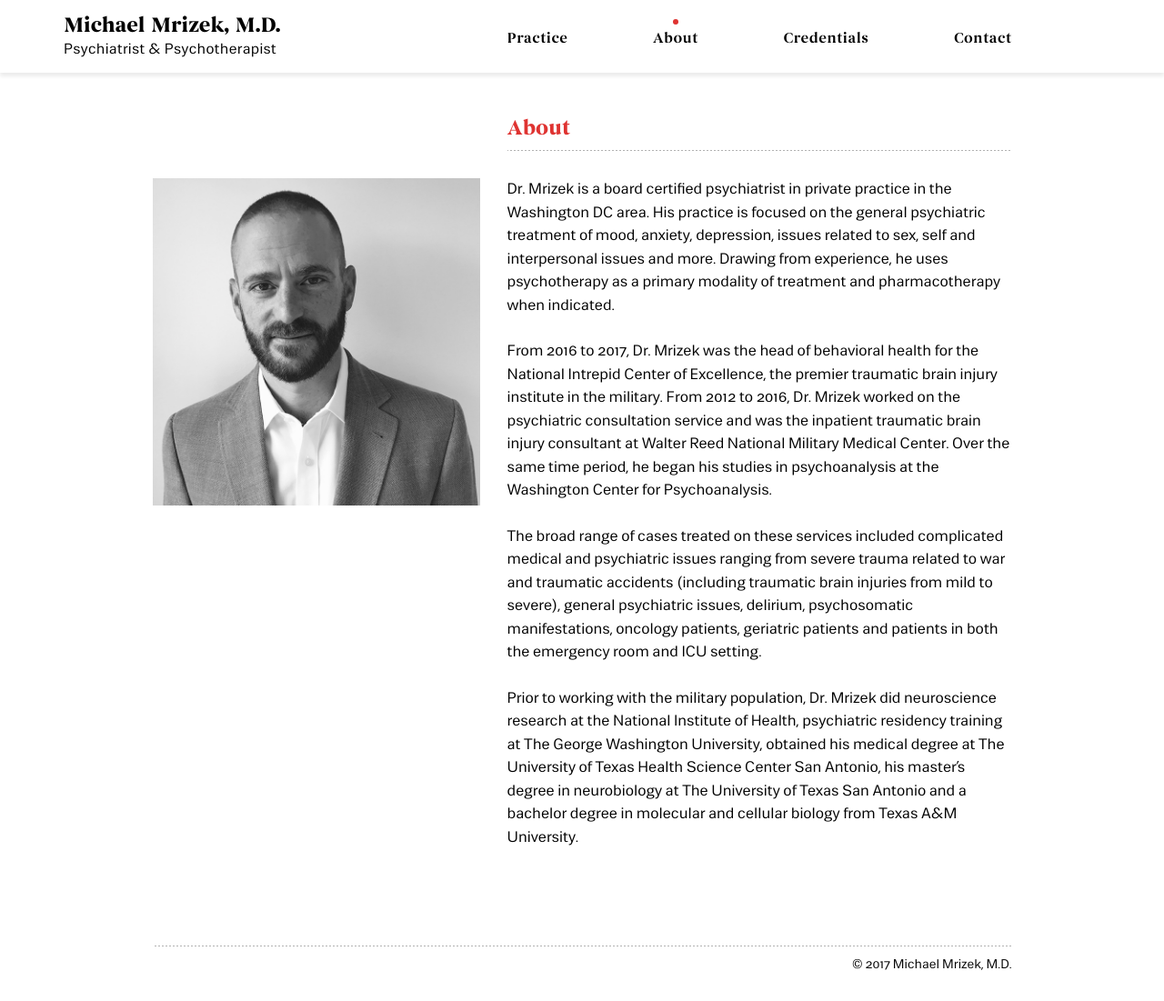
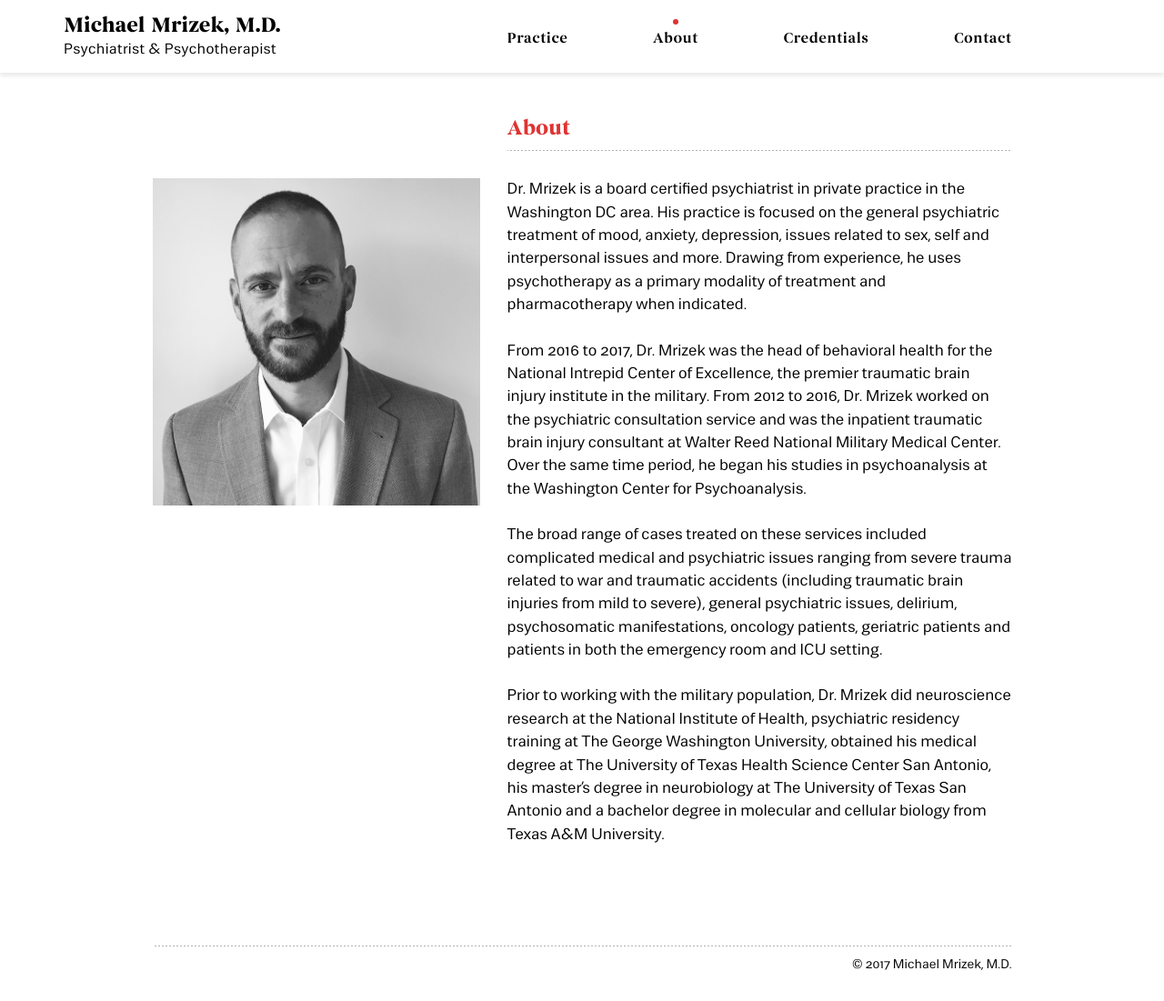
Before and after one commit to carolineportugal/michaelmrizekmd, a Jekyll site: the page built from about/index.html, in a window 1280 px wide and 1101 px high. Shown: the whole window at 91% size. Built offline with Jekyll 4.4.1, drawn with Linux system fonts in a browser that asks for light colours; nearby versions of some CDN libraries; some web fonts are replaced.

Commit message:
type tweaks

```diff
--- a/_sass/_typography.scss
+++ b/_sass/_typography.scss
@@ -8,8 +8,8 @@ h3{
 
 p{
   @include caravel-regular();
-  font-size:17px;
-  line-height: 1.5;
+  font-size:17.5px;
+  line-height: 1.45;
   margin-bottom:2.5rem;
 }
 
@@ -17,7 +17,7 @@ ul{
   margin-bottom:4rem;
 
   li{
-    font-size:16.5px;
+    font-size:17px;
     line-height: 1.3;
     @include caravel-regular();
     margin-top:1.4rem;
```
Also changed, not shown: 2 other files.
